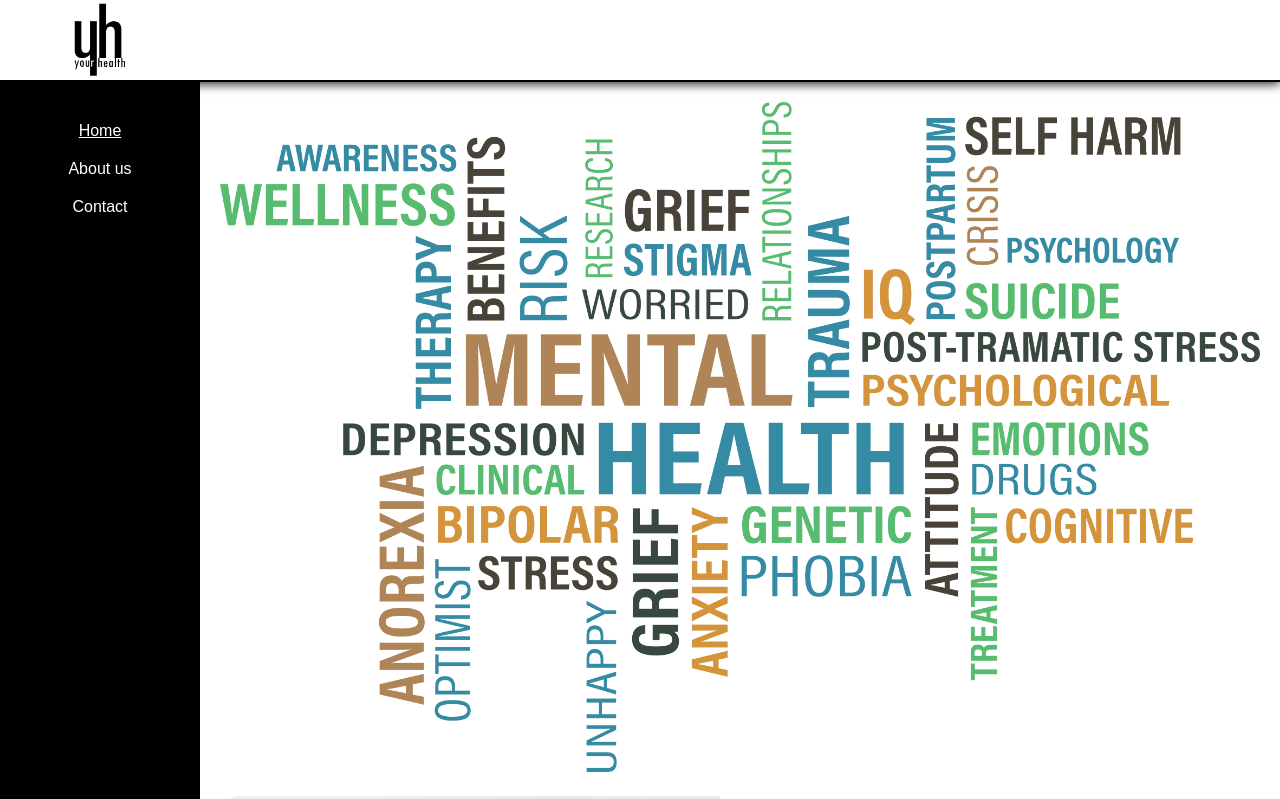
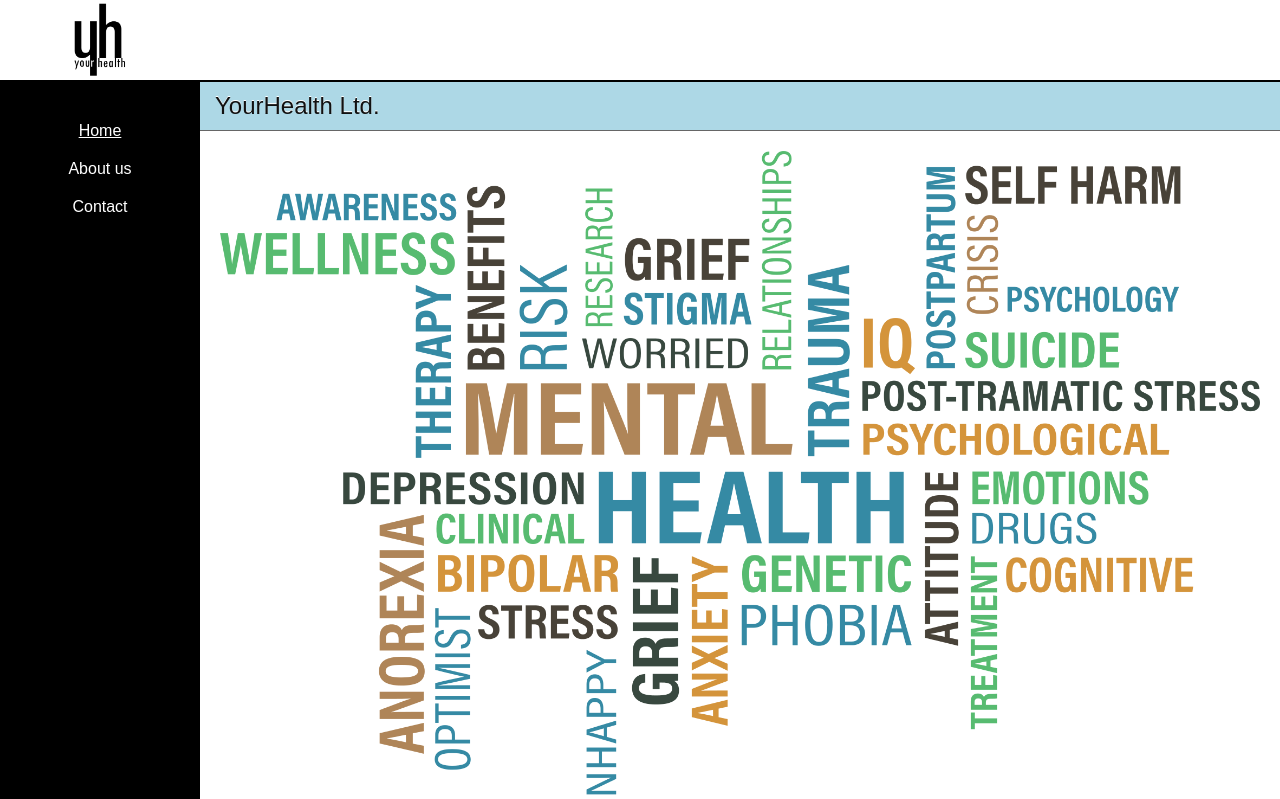
Before and after one commit to humzahash01/Your-Health, a React (Create React App) app: page / in a window 1280 px wide. Shown: the top 799 px of the page. Built offline with nearby package versions, Linux system fonts and the light colour scheme; a web font is replaced by a local one; what react-google-maps would draw is missing.

Commit message:
feat: Add styling to h1

```diff
--- a/src/App.css
+++ b/src/App.css
@@ -4,7 +4,6 @@
 
 .App-header {
   border-bottom: solid 2px black;
-  box-shadow: 0 2px 10px #222;
   padding: 0 30px 0 70px;
 }
 
@@ -21,13 +20,22 @@ header {
   display: flex;
   justify-content: space-between;
 }
+h1 {
+  background: lightblue;
+  padding: 10px 15px;
+  color: #111;
+  font-weight: lighter;
+  margin-top: 0;
+  font-size: 24px;
+  text-shadow: 0 -1px #fff;
+  border-bottom: solid 1px #666;
+}
 
 header svg {
   width: 50px;
 }
 
 main {
-  padding: 20px;
   width: 100%;
 }
 
@@ -135,11 +143,14 @@ textarea:focus {
 }
 
 @media screen and (min-width: 800px) {
+  h1 {
+      margin: 0 -20px 20px -20px;
+  }
   .toggle-menu {
     margin-left: 0;
   }
   main {
-    padding: 20px 20px 20px 220px;
+    padding: 0px 20px 20px 220px;
   }
   article {
     text-align: left;
--- a/src/Home.js
+++ b/src/Home.js
@@ -5,7 +5,9 @@ class Home extends Component {
   render() {
     return (
       <main>
+        <h1>YourHealth Ltd.</h1>
         <img id="home-splash" src="./img/mental-health.png" />
+
         {homeArticles.map(article => (
           <Article {...article} />
         ))}
```
Lines whose indentation alone changed are shown as unchanged.
